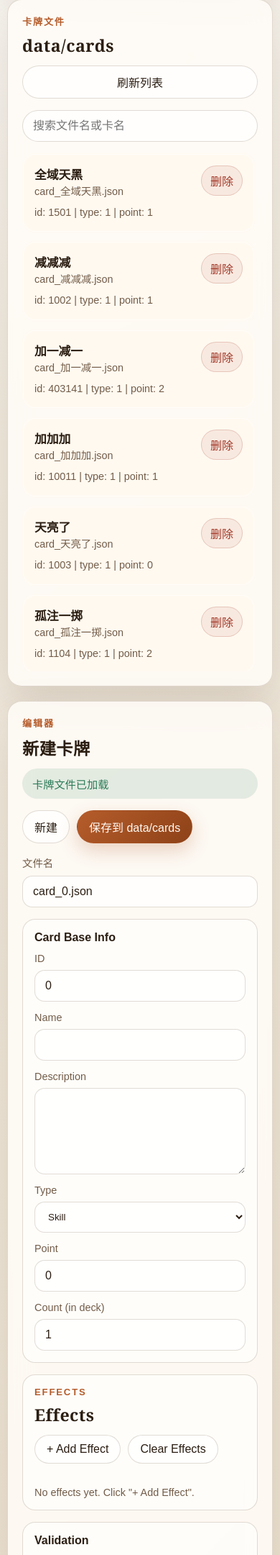
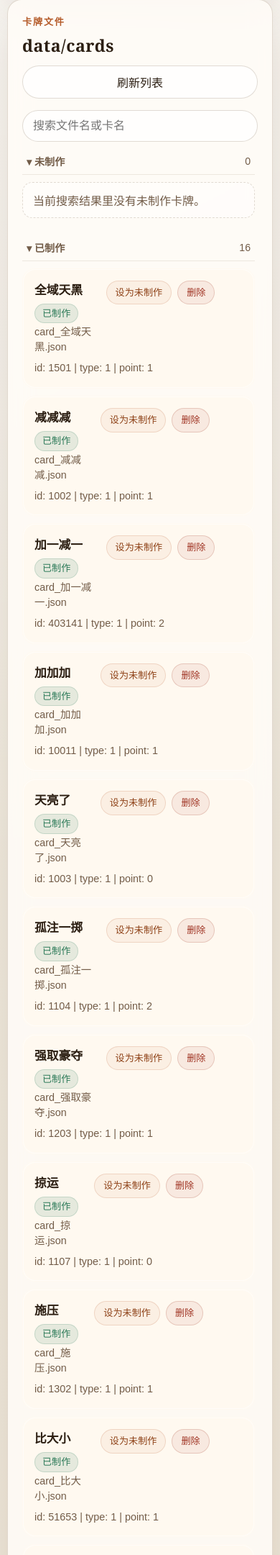
Before and after one commit to Baoste/CardEditorWebApp, a Flask app: page /card-builder in a window 390 px wide. Shown: the part 324-2485 px from the top of the page at 72% size. Run offline with Flask 3, Linux system fonts and the light colour scheme.

Commit message:
feat: add mark whether have been made

```diff
--- a/app/routes.py
+++ b/app/routes.py
@@ -1,5 +1,6 @@
 import json
 import os
+import re
 import subprocess
 from copy import deepcopy
 from io import BytesIO
@@ -13,6 +14,7 @@ PROJECT_ROOT = Path(__file__).resolve().parent.parent
 DATA_DIR = PROJECT_ROOT / "data"
 CARDS_DIR = DATA_DIR / "cards"
 DECK_FILE = DATA_DIR / "SkillCardDeck.json"
+CARD_COMPLETION_FILE = DATA_DIR / "CardCompletionStatus.json"
 GAME_SERVER_DECK_PATH = os.environ.get(
     "CARD_GAME_SERVER_SKILL_CARDS_FILE",
     "/home/ubuntu/CardGameForLinux/CardGameServer_Data/StreamingAssets/SkillCardsT.json",
@@ -29,6 +31,9 @@ def ensure_data_files():
 
     if not DECK_FILE.exists():
         write_json_file(DECK_FILE, {"cards": []})
+
+    if not CARD_COMPLETION_FILE.exists():
+        write_json_file(CARD_COMPLETION_FILE, {})
 
 
 def read_json_file(path: Path):
@@ -68,6 +73,27 @@ def normalize_deck_cards(cards):
     return [extract_card_core(card) for card in cards]
 
 
+def load_card_completion_statuses():
+    ensure_data_files()
+    raw_statuses = read_json_file(CARD_COMPLETION_FILE)
+
+    if not isinstance(raw_statuses, dict):
+        return {}
+
+    normalized = {}
+    for key, value in raw_statuses.items():
+        try:
+            normalized[str(int(key))] = bool(value)
+        except (TypeError, ValueError):
+            continue
+
+    return normalized
+
+
+def write_card_completion_statuses(statuses):
+    write_json_file(CARD_COMPLETION_FILE, statuses)
+
+
 def load_deck():
     ensure_data_files()
     deck_document = read_json_file(DECK_FILE)
@@ -81,12 +107,13 @@ def load_deck():
     raise ValueError('SkillCardDeck.json must contain {"cards": [...]}')
 
 
-def build_card_descriptor(path: Path):
+def build_card_descriptor(path: Path, completion_statuses=None):
     card = read_json_file(path)
     card_core = card.get("card") if isinstance(card, dict) else None
     if not isinstance(card_core, dict):
         card_core = card
     display_name = None
+    card_id = path.stem
 
     if isinstance(card_core, dict):
         display_name = (
@@ -95,21 +122,30 @@ def build_card_descriptor(path: Path):
             or card_core.get("cardName")
             or card_core.get("CardName")
         )
+        try:
+            card_id = int(card_core.get("id"))
+        except (TypeError, ValueError):
+            card_id = path.stem
+
+    if completion_statuses is None:
+        completion_statuses = load_card_completion_statuses()
 
     return {
-        "id": path.stem,
+        "id": card_id,
         "fileName": path.name,
         "name": display_name or path.stem,
         "card": card,
+        "isCompleted": bool(completion_statuses.get(str(card_id), False)),
     }
 
 
 def load_cards():
     ensure_data_files()
     cards = []
+    completion_statuses = load_card_completion_statuses()
 
     for path in sorted(CARDS_DIR.glob("card_*.json")):
-        cards.append(build_card_descriptor(path))
+        cards.append(build_card_descriptor(path, completion_statuses))
 
     return cards
 
@@ -250,16 +286,21 @@ def save_card_file():
         return jsonify({"error": "document must be a JSON object."}), 400
 
     try:
+        completion_statuses = load_card_completion_statuses()
         target_file_name = build_card_file_name_from_document(document)
         target_path = resolve_card_path(target_file_name, must_exist=False)
         if target_path is None:
             return jsonify({"error": "Unable to resolve target card file path."}), 400
 
         current_path = None
+        previous_card_id = None
         if current_file_name:
             current_path = resolve_card_path(current_file_name, must_exist=True)
             if current_path is None:
                 return jsonify({"error": f"Card file not found: {current_file_name}"}), 404
+            current_document = read_json_file(current_path)
+            previous_card_core = extract_card_core(current_document)
+            previous_card_id = int(previous_card_core["id"])
 
         if current_path is None and target_path.exists():
             return jsonify({"error": f"Target card file already exists: {target_file_name}"}), 409
@@ -272,6 +313,13 @@ def save_card_file():
             return jsonify({"error": f"Target card file already exists: {target_file_name}"}), 409
 
         write_json_file(target_path, document)
+
+        new_card_id = int(extract_card_core(document)["id"])
+        if previous_card_id is not None and previous_card_id != new_card_id:
+            previous_status = completion_statuses.pop(str(previous_card_id), None)
+            if previous_status is not None and str(new_card_id) not in completion_statuses:
+                completion_statuses[str(new_card_id)] = previous_status
+            write_card_completion_statuses(completion_statuses)
 
         if current_path is not None and current_path != target_path and current_path.exists():
             current_path.unlink()
@@ -318,6 +366,51 @@ def restart_server():
         ), 500
     except (OSError, subprocess.SubprocessError) as error:
         return jsonify({"error": str(error), "scriptPath": RESTART_SCRIPT_PATH}), 500
+
+
+@main_bp.get("/api/deck/chinese-chars")
+def export_deck_chinese_chars():
+    try:
+        deck_document = read_json_file(DECK_FILE)
+        content = dump_json_text(deck_document)
+        chinese_chars = "".join(sorted(set(re.findall(r"[\u4e00-\u9fff]", content))))
+        buffer = BytesIO(chinese_chars.encode("utf-8"))
+        buffer.seek(0)
+
+        return send_file(
+            buffer,
+            as_attachment=True,
+            download_name="SkillCardDeck_ChineseChars.txt",
+            mimetype="text/plain",
+        )
+    except (OSError, ValueError, json.JSONDecodeError) as error:
+        return jsonify({"error": str(error)}), 500
+
+
+@main_bp.post("/api/card-completion")
+def update_card_completion():
+    payload = request.get_json(silent=True) or {}
+    card_id = payload.get("cardId")
+    is_completed = payload.get("isCompleted")
+
+    try:
+        normalized_card_id = int(card_id)
+    except (TypeError, ValueError):
+        return jsonify({"error": "cardId must be an integer."}), 400
+
+    if normalized_card_id <= 0:
+        return jsonify({"error": "cardId must be greater than 0."}), 400
+
+    if not isinstance(is_completed, bool):
+        return jsonify({"error": "isCompleted must be a boolean."}), 400
+
+    try:
+        statuses = load_card_completion_statuses()
+        statuses[str(normalized_card_id)] = is_completed
+        write_card_completion_statuses(statuses)
+        return jsonify({"cardId": normalized_card_id, "isCompleted": is_completed})
+    except (OSError, ValueError, json.JSONDecodeError) as error:
+        return jsonify({"error": str(error)}), 500
 
 
 @main_bp.post("/api/cards/update")
--- a/app/static/css/style.css
+++ b/app/static/css/style.css
@@ -64,12 +64,43 @@ input {
     min-height: 720px;
 }
 
+.builder-sidebar .card-list {
+    max-height: none;
+    overflow: visible;
+}
+
 .builder-search-input {
     margin-bottom: 16px;
 }
 
 .builder-form-row {
     margin-bottom: 16px;
+}
+
+.builder-completion-panel {
+    display: flex;
+    gap: 16px;
+    align-items: center;
+    justify-content: space-between;
+    padding: 14px 16px;
+    margin-bottom: 16px;
+    border: 1px solid rgba(92, 60, 29, 0.12);
+    border-radius: 18px;
+    background: linear-gradient(135deg, rgba(255, 251, 244, 0.92), rgba(255, 255, 255, 0.72));
+}
+
+.builder-completion-meta {
+    display: grid;
+    gap: 6px;
+}
+
+.builder-completion-label {
+    display: flex;
+    gap: 10px;
+    flex-wrap: wrap;
+    align-items: center;
+    margin: 0;
+    font-size: 1rem;
 }
 
 .builder-actions {
@@ -324,6 +355,49 @@ input {
     resize: vertical;
 }
 
+.builder-card-group {
+    display: grid;
+    gap: 10px;
+}
+
+.builder-card-group + .builder-card-group {
+    margin-top: 18px;
+}
+
+.builder-card-group-header {
+    display: flex;
+    align-items: center;
+    justify-content: space-between;
+    width: 100%;
+    padding-bottom: 8px;
+    border: 0;
+    border-bottom: 1px solid rgba(92, 60, 29, 0.1);
+    background: transparent;
+    color: var(--text);
+    text-align: left;
+    cursor: pointer;
+    font: inherit;
+}
+
+.builder-card-group-title {
+    color: var(--text);
+    font-size: 0.98rem;
+    font-weight: 700;
+}
+
+.builder-card-group-header span {
+    color: var(--muted);
+    font-size: 0.88rem;
+}
+
+.builder-group-empty {
+    padding: 12px 14px;
+    border: 1px dashed rgba(92, 60, 29, 0.18);
+    border-radius: 14px;
+    color: var(--muted);
+    background: rgba(255, 255, 255, 0.42);
+}
+
 .secondary-link-button {
     display: inline-flex;
     align-items: center;
@@ -545,6 +619,54 @@ input {
 .card-title {
     margin: 0;
     font-size: 1.05rem;
+}
+
+.builder-card-topline {
+    display: flex;
+    gap: 8px;
+    flex-wrap: wrap;
+    align-items: center;
+}
+
+.builder-card-actions {
+    display: flex;
+    gap: 8px;
+    flex-wrap: wrap;
+    justify-content: flex-end;
+}
+
+.builder-status-toggle {
+    white-space: nowrap;
+}
+
+.builder-compact-button {
+    padding: 6px 10px;
+    font-size: 0.82rem;
+    line-height: 1.2;
+    border-radius: 12px;
+}
+
+.builder-completion-badge {
+    display: inline-flex;
+    align-items: center;
+    justify-content: center;
+    padding: 5px 10px;
+    border-radius: 999px;
+    font-size: 0.82rem;
+    line-height: 1.2;
+    border: 1px solid transparent;
+}
+
+.builder-completion-badge.is-completed {
+    color: #2c7a58;
+    background: rgba(44, 122, 88, 0.12);
+    border-color: rgba(44, 122, 88, 0.18);
+}
+
+.builder-completion-badge.is-pending {
+    color: #8a5a1d;
+    background: rgba(181, 92, 43, 0.12);
+    border-color: rgba(181, 92, 43, 0.18);
 }
 
 .card-file,
@@ -857,6 +979,11 @@ input {
         flex-direction: column;
     }
 
+    .builder-completion-panel {
+        align-items: stretch;
+        flex-direction: column;
+    }
+
     .search-input {
         width: 100%;
     }
@@ -875,6 +1002,11 @@ input {
     .builder-file-bar {
         align-items: stretch;
         flex-direction: column;
+    }
+
+    .builder-card-actions {
+        width: 100%;
+        justify-content: flex-start;
     }
 
     .panel,
--- a/app/static/js/card_builder.js
+++ b/app/static/js/card_builder.js
@@ -77,6 +77,10 @@ const builderState = {
     currentDocument: null,
     effectFoldouts: [],
     participantFoldouts: {},
+    cardGroupFoldouts: {
+        pending: true,
+        completed: true,
+    },
 };
 
 const builderElements = {
@@ -86,6 +90,8 @@ const builderElements = {
     title: document.getElementById("builder-title"),
     status: document.getElementById("builder-status"),
     fileName: document.getElementById("builder-file-name"),
+    completionLabel: document.getElementById("builder-completion-label"),
+    completionToggle: document.getElementById("builder-completion-toggle"),
     structuredEditor: document.getElementById("builder-structured-editor"),
     jsonEditor: document.getElementById("builder-json-editor"),
     newButton: document.getElementById("builder-new-button"),
@@ -97,6 +103,28 @@ function builderSetStatus(message, isError = false) {
     builderElements.status.textContent = message;
     builderElements.status.style.background = isError ? "rgba(176, 58, 46, 0.12)" : "rgba(44, 122, 88, 0.12)";
     builderElements.status.style.color = isError ? "#a13329" : "#2c7a58";
+}
+
+function getCurrentCardId() {
+    const cardId = Number(getCardCore(builderState.currentDocument)?.id);
+    if (!Number.isInteger(cardId) || cardId <= 0) {
+        return null;
+    }
+    return cardId;
+}
+
+function getCardCompletionStatus(cardId) {
+    return Boolean(
+        builderState.cards.find((item) => Number(getCardCore(item.card)?.id) === Number(cardId))?.isCompleted,
+    );
+}
+
+function applyCompletionStatus(cardId, isCompleted) {
+    builderState.cards.forEach((item) => {
+        if (Number(getCardCore(item.card)?.id) === Number(cardId)) {
+            item.isCompleted = isCompleted;
+        }
+    });
 }
 
 function escapeHtml(value) {
@@ -284,6 +312,28 @@ function syncFileName() {
     } catch {
         builderElements.fileName.value = "";
     }
+}
+
+function syncCompletionPanel() {
+    const cardId = getCurrentCardId();
+    if (!cardId) {
+        builderElements.completionLabel.textContent = "未选择卡牌";
+        builderElements.completionToggle.textContent = "选择卡牌后可切换";
+        builderElements.completionToggle.disabled = true;
+        builderElements.completionToggle.dataset.completed = "";
+        return;
+    }
+
+    const isCompleted = getCardCompletionStatus(cardId);
+    builderElements.completionLabel.innerHTML = `
+        <span class="builder-completion-badge ${isCompleted ? "is-completed" : "is-pending"}">
+            ${isCompleted ? "已制作" : "未制作"}
+        </span>
+        <span>卡牌 ID: ${cardId}</span>
+    `;
+    builderElements.completionToggle.textContent = isCompleted ? "改为未制作" : "标记为已制作";
+    builderElements.completionToggle.disabled = false;
+    builderElements.completionToggle.dataset.completed = String(isCompleted);
 }
 
 async function requestJson(url, options = {}) {
@@ -478,10 +528,46 @@ function setCurrentDocument(document, fileName = "") {
     builderState.effectFoldouts = [];
     builderState.participantFoldouts = {};
     syncFileName();
+    syncCompletionPanel();
     builderElements.title.textContent = fileName || "新建卡牌";
     builderElements.jsonEditor.value = formatJson(builderState.currentDocument);
     renderStructuredEditor();
     renderBuilderCardList();
+}
+
+function renderCardGroup(title, items, emptyCopy) {
+    const groupKey = title === "未制作" ? "pending" : "completed";
+    const open = builderState.cardGroupFoldouts[groupKey] !== false;
+    return `
+        <section class="builder-card-group">
+            <button class="builder-card-group-header" type="button" data-action="toggle-card-group" data-group="${groupKey}">
+                <span class="builder-card-group-title">${open ? "▾" : "▸"} ${escapeHtml(title)}</span>
+                <span>${items.length}</span>
+            </button>
+            ${open ? (items.length ? items.map((item) => {
+                const core = getCardCore(item.card) || {};
+                const isCompleted = Boolean(item.isCompleted);
+                return `
+                    <article class="card-tile ${builderState.selectedFileName === item.fileName ? "is-selected" : ""}" data-file-name="${item.fileName}">
+                        <div class="card-tile-header">
+                            <div>
+                                <div class="builder-card-topline">
+                                    <h3 class="card-title">${escapeHtml(item.name)}</h3>
+                                    <span class="builder-completion-badge ${isCompleted ? "is-completed" : "is-pending"}">${isCompleted ? "已制作" : "未制作"}</span>
+                                </div>
+                                <div class="card-file">${escapeHtml(item.fileName)}</div>
+                            </div>
+                            <div class="builder-card-actions">
+                <button class="ghost-button builder-status-toggle builder-compact-button" type="button" data-toggle-completion="${core.id}" data-target-completion="${isCompleted ? "false" : "true"}">${isCompleted ? "设为未制作" : "设为已制作"}</button>
+                <button class="ghost-button builder-delete-button builder-compact-button" type="button" data-delete-file="${item.fileName}">删除</button>
+                            </div>
+                        </div>
+                        <div class="card-summary">${escapeHtml(`id: ${core.id ?? "-"} | type: ${core.type ?? "-"} | point: ${core.point ?? "-"}`)}</div>
+                    </article>
+                `;
+            }).join("") : `<div class="builder-group-empty">${escapeHtml(emptyCopy)}</div>`) : ""}
+        </section>
+    `;
 }
 
 function renderBuilderCardList() {
@@ -495,10 +581,13 @@ function renderBuilderCardList() {
         builderElements.cardList.innerHTML = `<div class="empty-state"><strong>没有匹配到卡牌文件</strong><div>可以新建一张卡，或调整搜索词。</div></div>`;
         return;
     }
-    builderElements.cardList.innerHTML = filteredCards.map((item) => {
-        const core = getCardCore(item.card) || {};
-        return `<article class="card-tile ${builderState.selectedFileName === item.fileName ? "is-selected" : ""}" data-file-name="${item.fileName}"><div class="card-tile-header"><div><h3 class="card-title">${escapeHtml(item.name)}</h3><div class="card-file">${escapeHtml(item.fileName)}</div></div><button class="ghost-button builder-delete-button" type="button" data-delete-file="${item.fileName}">删除</button></div><div class="card-summary">${escapeHtml(`id: ${core.id ?? "-"} | type: ${core.type ?? "-"} | point: ${core.point ?? "-"}`)}</div></article>`;
-    }).join("");
+    const completedCards = filteredCards.filter((item) => item.isCompleted);
+    const pendingCards = filteredCards.filter((item) => !item.isCompleted);
+
+    builderElements.cardList.innerHTML = `
+        ${renderCardGroup("未制作", pendingCards, "当前搜索结果里没有未制作卡牌。")}
+        ${renderCardGroup("已制作", completedCards, "当前搜索结果里没有已制作卡牌。")}
+    `;
 }
 
 async function loadCards() {
@@ -506,6 +595,7 @@ async function loadCards() {
     try {
         const response = await requestJson("/api/cards");
         builderState.cards = response.cards;
+        syncCompletionPanel();
         renderBuilderCardList();
         builderSetStatus("卡牌文件已加载");
     } catch (error) {
@@ -561,6 +651,22 @@ async function deleteCardFile(fileName) {
     }
 }
 
+async function updateCardCompletion(cardId, isCompleted) {
+    builderSetStatus(`正在更新卡牌 ${cardId} 的制作状态...`);
+    try {
+        const response = await requestJson("/api/card-completion", {
+            method: "POST",
+            body: JSON.stringify({ cardId, isCompleted }),
+        });
+        applyCompletionStatus(response.cardId, response.isCompleted);
+        syncCompletionPanel();
+        renderBuilderCardList();
+        builderSetStatus(`卡牌 ${response.cardId} 已标记为${response.isCompleted ? "已制作" : "未制作"}`);
+    } catch (error) {
+        builderSetStatus(error.message, true);
+    }
+}
+
 function swapEffects(a, b) {
     const effects = getCardCore(builderState.currentDocument).effects;
     [effects[a], effects[b]] = [effects[b], effects[a]];
@@ -568,6 +674,23 @@ function swapEffects(a, b) {
 }
 
 builderElements.cardList.addEventListener("click", (event) => {
+    const groupToggle = event.target.closest("[data-action='toggle-card-group']");
+    if (groupToggle) {
+        const group = groupToggle.dataset.group;
+        if (group) {
+            builderState.cardGroupFoldouts[group] = !(builderState.cardGroupFoldouts[group] !== false);
+            renderBuilderCardList();
+        }
+        return;
+    }
+    const completionButton = event.target.closest("[data-toggle-completion]");
+    if (completionButton) {
+        updateCardCompletion(
+            Number(completionButton.dataset.toggleCompletion),
+            completionButton.dataset.targetCompletion === "true",
+        );
+        return;
+    }
     const deleteButton = event.target.closest("[data-delete-file]");
     if (deleteButton) {
         deleteCardFile(deleteButton.dataset.deleteFile);
@@ -677,6 +800,14 @@ builderElements.newButton.addEventListener("click", () => {
     setCurrentDocument(createEmptyDocument(), "");
     builderSetStatus("已生成空白卡模板");
 });
+builderElements.completionToggle.addEventListener("click", () => {
+    const cardId = getCurrentCardId();
+    if (!cardId) {
+        builderSetStatus("请先选择或保存一张卡牌", true);
+        return;
+    }
+    updateCardCompletion(cardId, builderElements.completionToggle.dataset.completed !== "true");
+});
 builderElements.saveButton.addEventListener("click", () => saveCurrentCard());
 builderElements.refreshJsonButton.addEventListener("click", () => {
     builderElements.jsonEditor.value = formatJson(builderState.currentDocument);
--- a/app/templates/card_builder.html
+++ b/app/templates/card_builder.html
@@ -52,6 +52,14 @@
                 </label>
             </div>
 
+            <section id="builder-completion-panel" class="builder-completion-panel">
+                <div class="builder-completion-meta">
+                    <p class="panel-kicker">制作状态</p>
+                    <h3 id="builder-completion-label" class="builder-completion-label">未选择卡牌</h3>
+                </div>
+                <button id="builder-completion-toggle" class="secondary-button builder-compact-button" type="button" disabled>选择卡牌后可切换</button>
+            </section>
+
             <div id="builder-structured-editor" class="builder-structured-editor"></div>
 
             <section class="builder-json-panel">
--- a/app/templates/index.html
+++ b/app/templates/index.html
@@ -12,6 +12,7 @@
             </div>
             <div class="deck-toolbar">
                 <a class="secondary-link-button" href="{{ url_for('main.card_builder') }}">单卡制作页</a>
+                <button id="export-chinese-chars-button" class="secondary-button" type="button">导出包含中文字符</button>
                 <button id="restart-server-button" class="primary-button" type="button">重启服务器</button>
             </div>
         </div>
```
Also changed, not shown: app/static/js/main.js (+15 -1 lines), data/CardCompletionStatus.json (added, +18 -0 lines), data/SkillCardDeck.json (+109 -0 lines).
